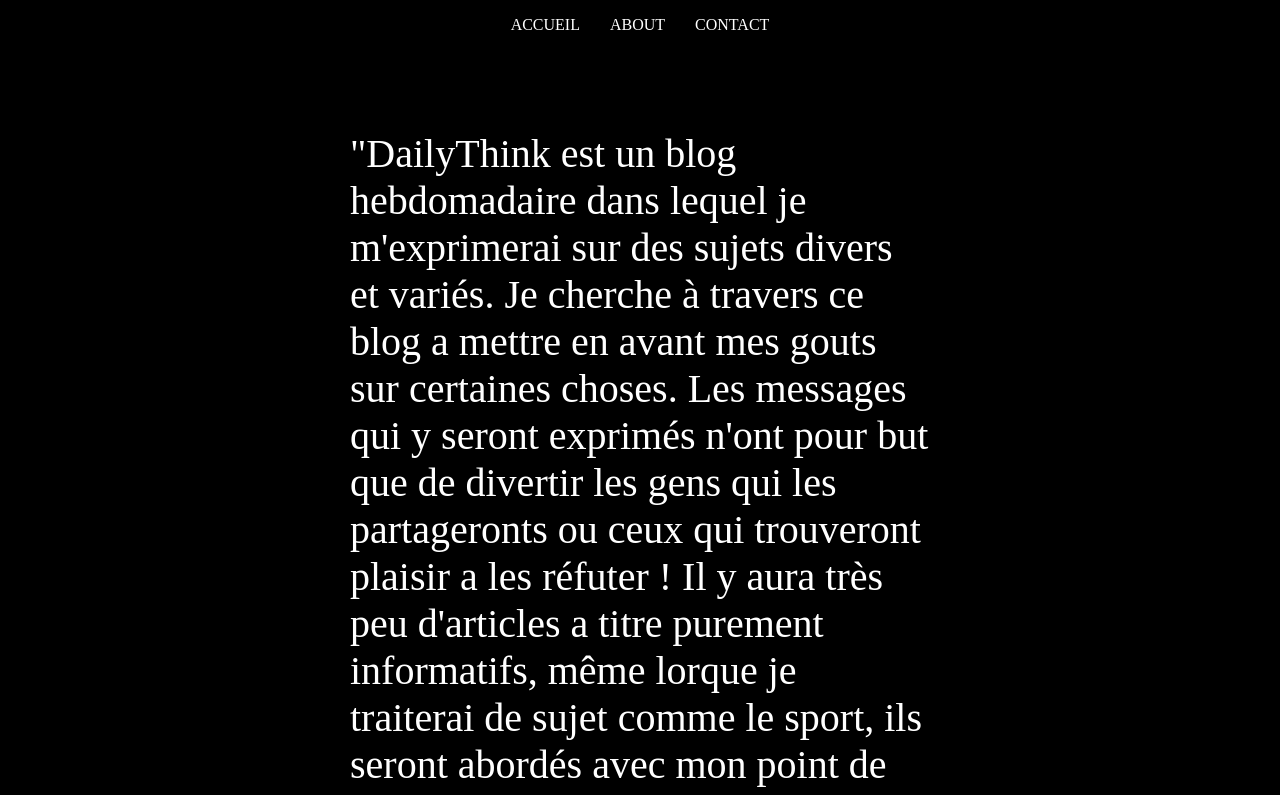
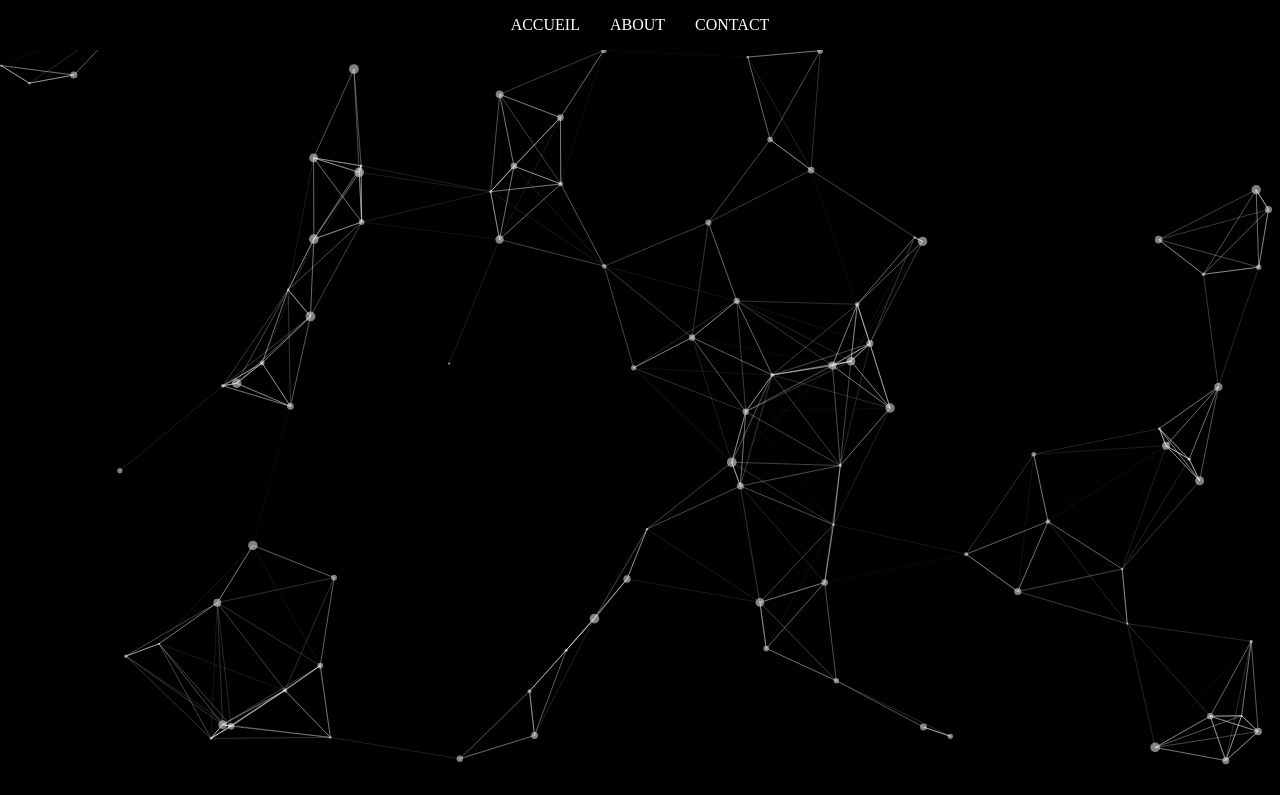
Before and after one commit to PierreAND/DailyThink, a React (Vite) app: page /about in a window 1280 px wide. Shown: the top 795 px of the page. Built offline with nearby package versions, Linux system fonts and the light colour scheme; a web font is replaced by a local one.

Commit message:
wip 2 prod

```diff
--- a/src/Containers/About/About.jsx
+++ b/src/Containers/About/About.jsx
@@ -1,6 +1,19 @@
 import React from 'react'
+import { useCallback } from 'react';
+import Particles from 'react-particles';
+import {loadFull} from 'tsparticles'
 
-function About() {
+const About = () => {
+  const particlesInit = useCallback(async engine => {
+    console.log(engine);
+
+    await loadFull(engine);
+}, []);
+
+const particlesLoaded = useCallback(async container => {
+    await console.log(container);
+}, []);
+
 return (
   <>
   <div className="about">
@@ -11,8 +24,86 @@
 
 </div>
 
+    <Particles
+        id="tsparticles"
+        init={particlesInit}
+        loaded={particlesLoaded}
+        options={{
+            background: {
+                color: {
+                    value: "#000",
+                },
+            },
+            fpsLimit: 120,
+            interactivity: {
+                events: {
+                    onClick: {
+                        enable: true,
+                        mode: "push",
+                    },
+                    onHover: {
+                        enable: true,
+                        mode: "repulse",
+                    },
+                    resize: true,
+                },
+                modes: {
+                    push: {
+                        quantity: 4,
+                    },
+                    repulse: {
+                        distance: 200,
+                        duration: 0.4,
+                    },
+                },
+            },
+            particles: {
+                color: {
+                    value: "#ffffff",
+                },
+                links: {
+                    color: "#ffffff",
+                    distance: 150,
+                    enable: true,
+                    opacity: 0.5,
+                    width: 1,
+                },
+                collisions: {
+                    enable: true,
+                },
+                move: {
+                    directions: "none",
+                    enable: true,
+                    outModes: {
+                        default: "bounce",
+                    },
+                    random: false,
+                    speed: 2,
+                    straight: false,
+                },
+                number: {
+                    density: {
+                        enable: true,
+                        area: 800,
+                    },
+                    value: 80,
+                },
+                opacity: {
+                    value: 0.5,
+                },
+                shape: {
+                    type: "circle",
+                },
+                size: {
+                    value: { min: 1, max: 5 },
+                },
+            },
+            detectRetina: true,
+        }}
+    />
    </>
-  )
-}
+
+);
+};
 
 export default About ;
--- a/src/Containers/Articles/Article.jsx
+++ b/src/Containers/Articles/Article.jsx
@@ -7,7 +7,7 @@
 
   return (
     <div className="article-content">
-      <h1>{location.pathname}</h1>
+      <h1>{location.pathname.replace(/\-/g, " ")}</h1>
     <p>{location.state}</p>
     </div>
   );
--- a/src/Containers/Cinema/Cinema.jsx
+++ b/src/Containers/Cinema/Cinema.jsx
@@ -21,6 +21,11 @@
         {articles.map((item) => {
           return (
             <Card key={uuidv4()}>
+              <div className="align">
+                <span className="red"></span>
+                <span className="yellow"></span>
+                <span className="green"></span>
+              </div>
               <h2 >{item.title}</h2>
               <p className='card-date'>{item.date}</p>
               <Link to={`/cinema/${item.title.replace(/\s+/g, "-").trim()}`}
--- a/src/styles/base/_base.scss
+++ b/src/styles/base/_base.scss
@@ -113,21 +113,27 @@
 };
 
 .card {
-  max-width: 300px;
-  min-width: 300px;
-  padding: 10px;
-  box-shadow: 0 5px 15px rgba(224, 192, 192, 0.2);
-  margin: 10px;
-  cursor: pointer;
-  min-height: 200px;
-  text-align: left;
-  display: flex;
-  flex-direction: column;
-  justify-content: space-between;
-  border-radius: 15px;
-  background-color: rgb(255, 209, 209);
+  max-width: 190px;
+  min-width: 120px;
+  padding: 0.5rem;
+  background: rgba(198, 198, 198, 0.34);
+  border-radius: 8px;
+  backdrop-filter: blur(5px);
+  border-bottom: 3px solid rgba(255, 255, 255, 0.440);
+  border-left: 2px  rgba(255, 255, 255, 0.545) outset;
+  box-shadow: -40px 50px 30px rgba(0, 0, 0, 0.280);
+  transform: skewX(10deg);
+  transition: .4s;
+  overflow: hidden;
+  color: white;
+  margin: 15px;
+}
 
+.card:hover {
+  height: 200px;
+  transform: skew(0deg);
 }
+
 
 .card h2 {
   font-size: 25px;
@@ -352,7 +358,7 @@
   margin: 0 auto;
   max-width: 500px;
   max-height:500px;
-  border-radius: 5px;
+  border-radius: 400px;
   background: rgb(55,55,55);
   color: white;
   overflow: hidden;
```
Lines whose indentation alone changed are shown as unchanged.
